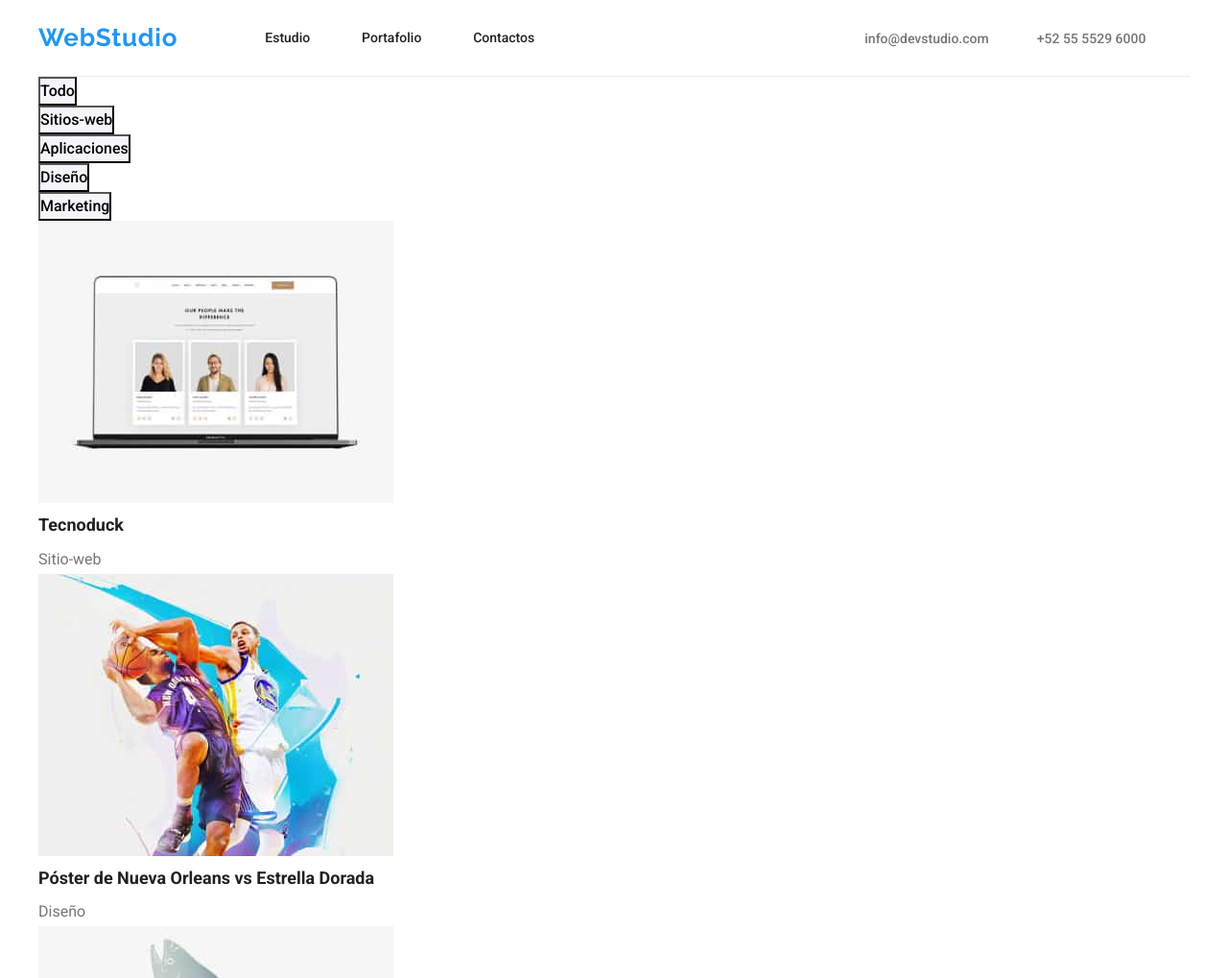
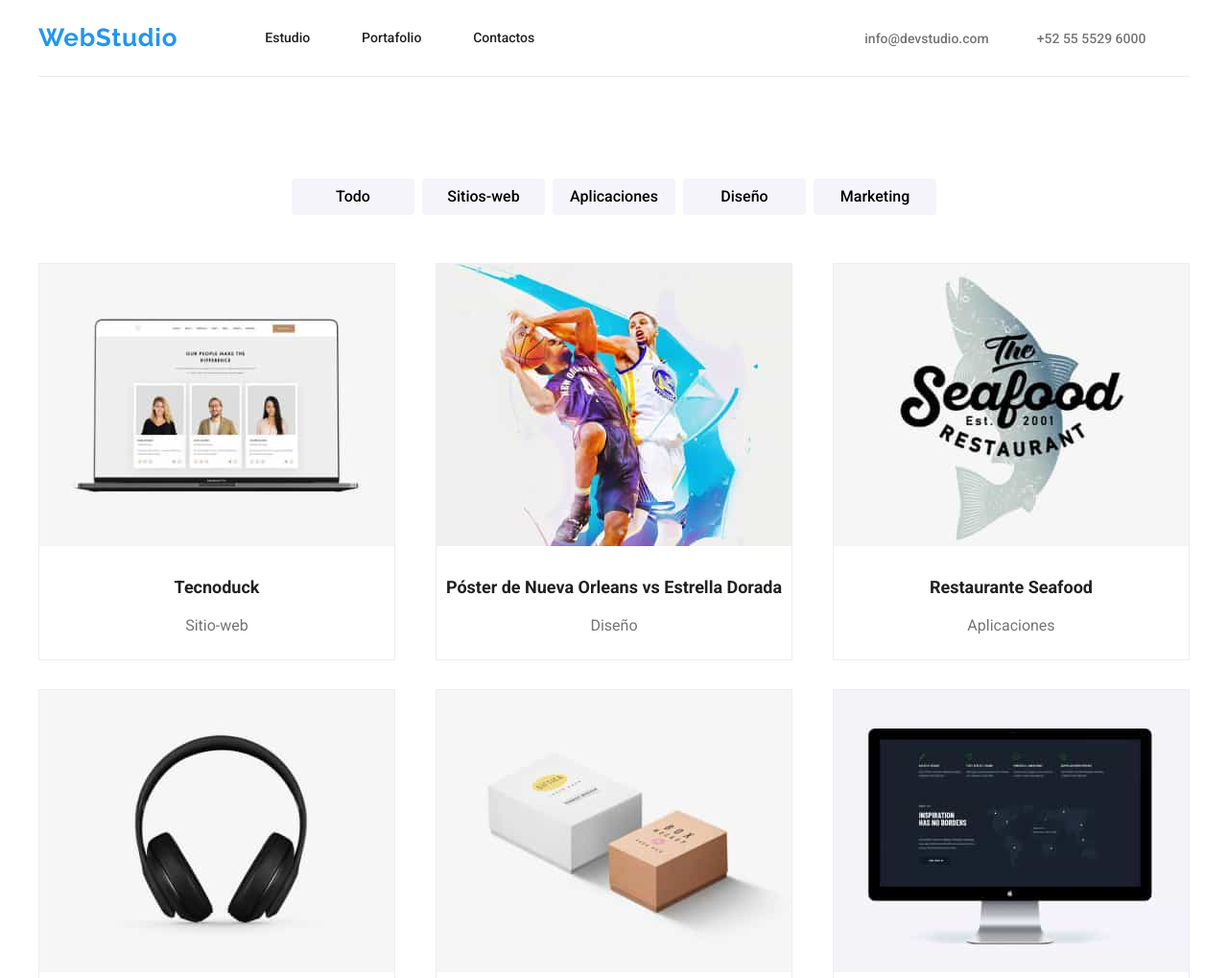
Before and after one commit to Brayanmv77/goit-markup-hw-03, a plain HTML site: page portfolio.html in a window 1280 px wide. Shown: the top 1019 px of the page at 96% size. Drawn offline with nearby package versions, Linux system fonts and the light colour scheme.

Commit message:
Porfolio flexbox

```diff
--- a/css/styles.css
+++ b/css/styles.css
@@ -238,33 +238,67 @@ ul {
 
 /* Portafolio Styles */
 
-.buttons .class-button {
+.buttons {display: flex;
+justify-content: center;
+gap: 8px;
+margin-top: 106px;
+margin-bottom: 50px;}
+
+ .class-button {
   background-color: rgba(245, 244, 250, 1);
+  border: rgba(245, 244, 250, 1);
+  border-radius: 4px;
   font-family: var(--brand-font), sans-serif;
   font-size: 16px;
   line-height: 1.625em;
   font-weight: 500;
   text-align: center;
+  width: 128px;
+  height: 38px;
+
 }
 
-.buttons .class-button:hover,
-.buttons .class-button:focus,
-.buttons .class-button:active {
+.class-button:hover,
+.class-button:focus,
+.class-button:active {
   cursor: pointer;
   background-color: var(--brand-color);
   color: #fff;
 }
 
+.products {
+  display: flex;
+  justify-content: space-between;
+  gap: 30px;
+  flex-wrap: wrap;
+  margin-bottom: 82px;
+}
+
+.product {
+  background-color: #fff;
+  border: 1px solid #EEE;
+  display: flex;
+  flex-direction: column;
+  justify-content: center;
+  align-items: center;
+}
+
+
 .product-name {
   font-weight: 700;
   font-size: 18px;
   line-height: 2.25em;
+  margin-top: 20px;
+  margin-bottom: 4px;
+  text-align: center;
 }
 
 .product-type {
   color: #757575;
   font-size: 16px;
   line-height: 1.875em;
+  margin-bottom: 20px;
+  text-align: center;
 }
 
 /* Footer Styles */
```
